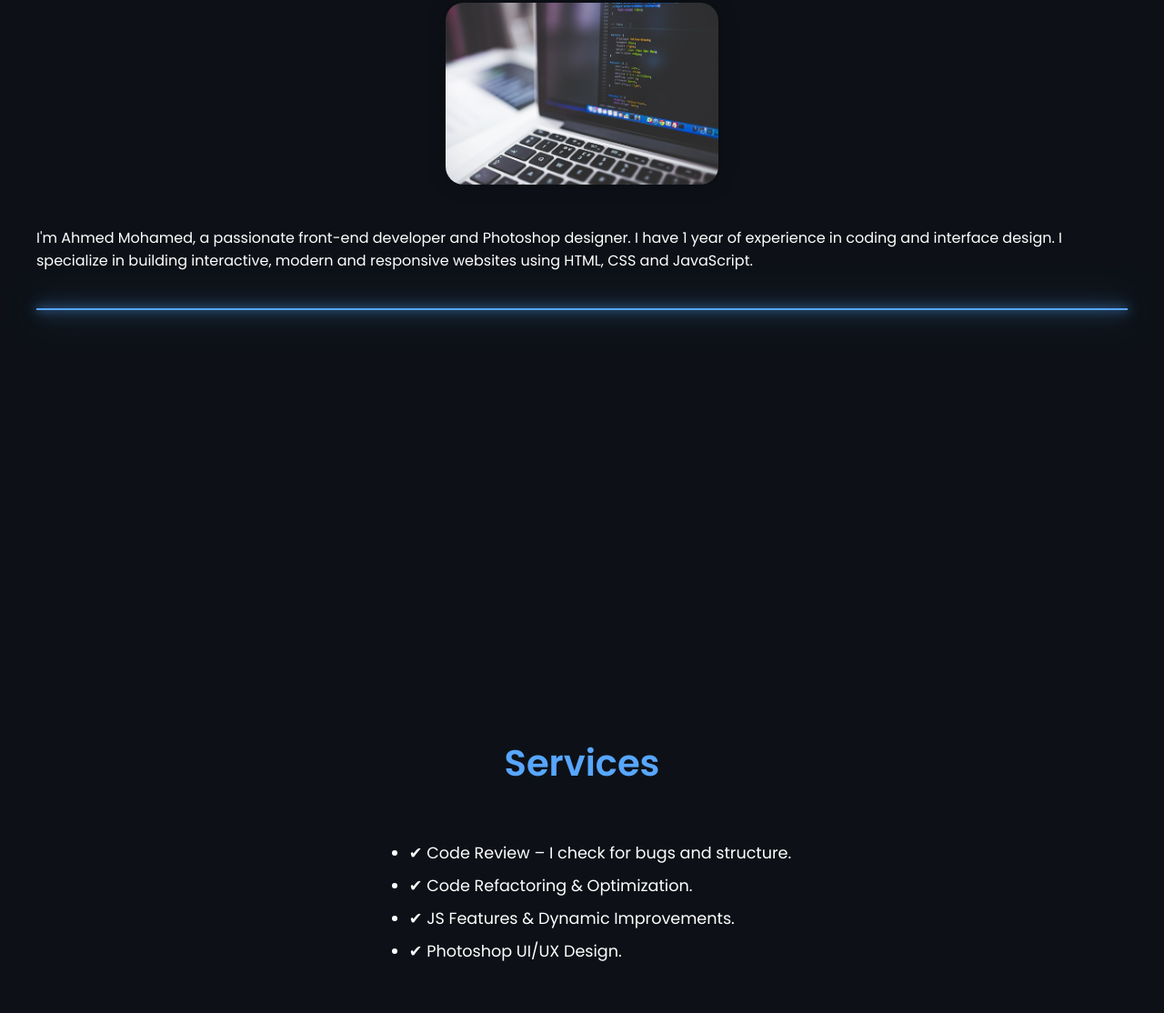
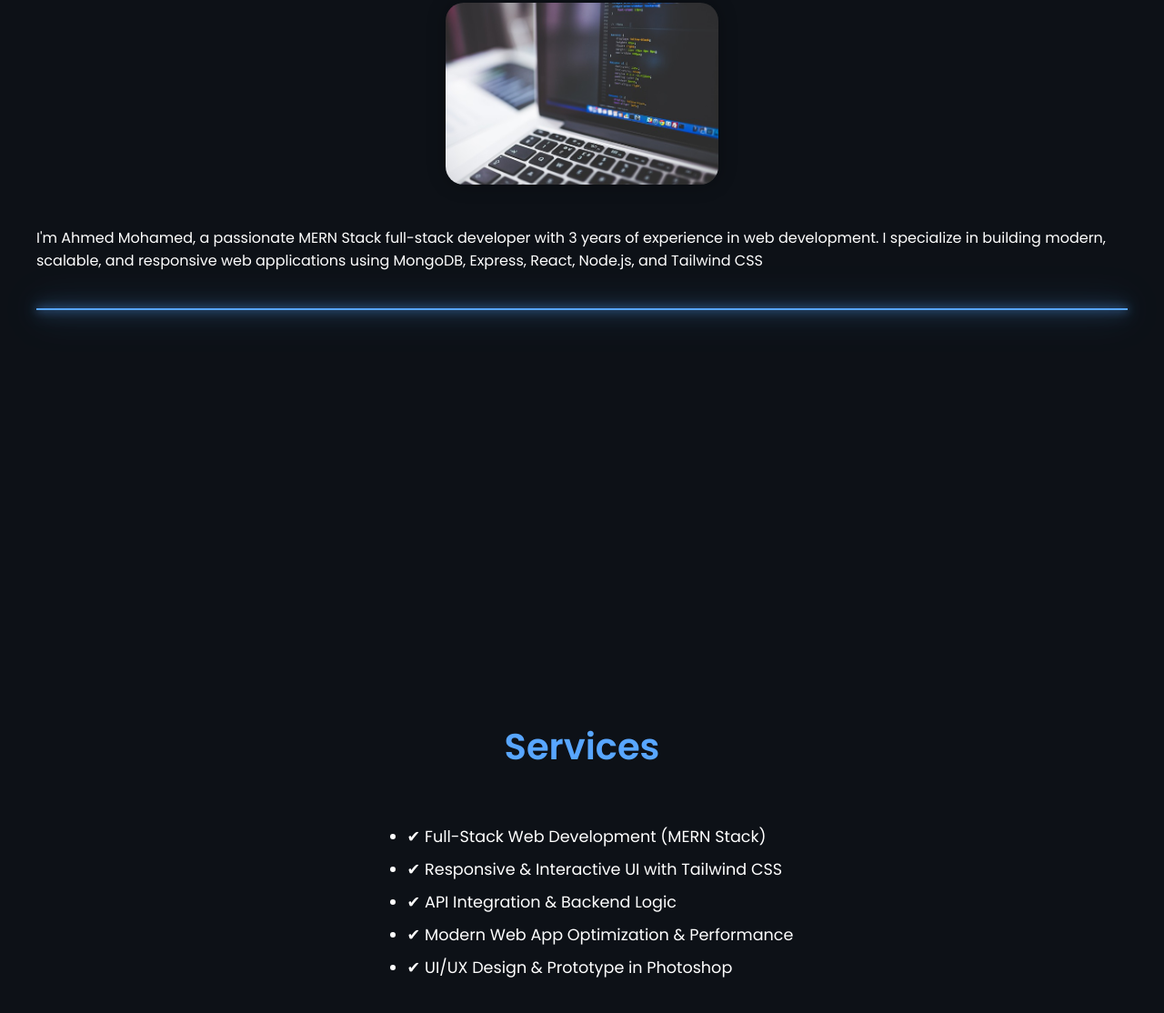
Before and after one commit to ahmed-omer-creator/AhmedDev, a website: page index.html in a window 1280 px wide. Shown: the part 362-1476 px from the top of the page at 91% size. Drawn offline with Linux system fonts and the light colour scheme.

Commit message:
Update index.html
change

```diff
--- a/index.html
+++ b/index.html
@@ -275,7 +275,7 @@
     <div class="section-content-split">
       <img src="coding.jpg" alt="Coding Image" />
       <div>
-        <p>I'm Ahmed Mohamed, a passionate front-end developer and Photoshop designer. I have 1 year of experience in coding and interface design. I specialize in building interactive, modern and responsive websites using HTML, CSS and JavaScript.</p>
+        <p>I'm Ahmed Mohamed, a passionate MERN Stack full-stack developer with 3 years of experience in web development. I specialize in building modern, scalable, and responsive web applications using MongoDB, Express, React, Node.js, and Tailwind CSS</p>
         <div class="divider"></div>
       </div>
     </div>
@@ -285,10 +285,11 @@
     <h2>Services</h2>
     <div class="section-content">
       <ul>
-        <li>✔ Code Review – I check for bugs and structure.</li>
-        <li>✔ Code Refactoring & Optimization.</li>
-        <li>✔ JS Features & Dynamic Improvements.</li>
-        <li>✔ Photoshop UI/UX Design.</li>
+       <li>✔ Full-Stack Web Development (MERN Stack)</li>
+       <li>✔ Responsive & Interactive UI with Tailwind CSS</li>
+           <li>✔ API Integration & Backend Logic</li>
+           <li>✔ Modern Web App Optimization & Performance</li>
+           <li>✔ UI/UX Design & Prototype in Photoshop</li>
       </ul>
     </div>
   </section>
```
